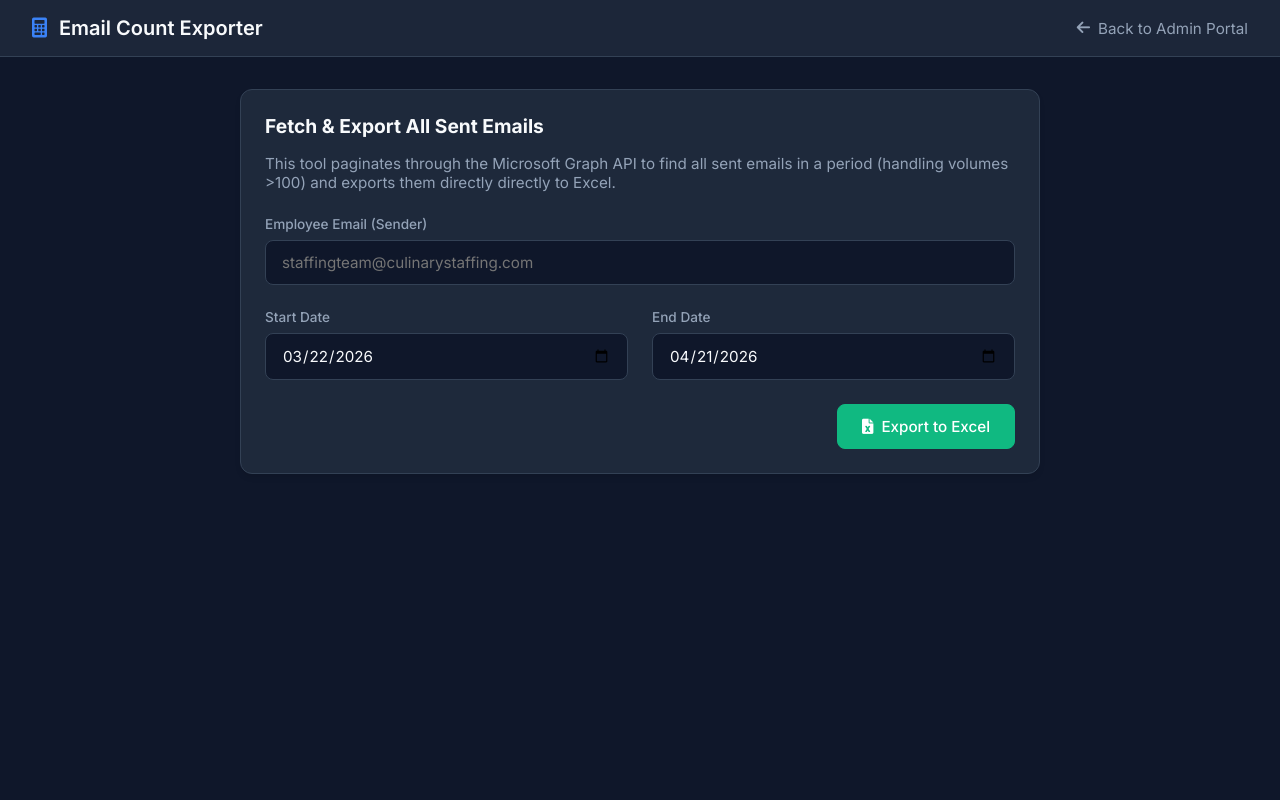
After one commit to JBiddlecome/GoLive_Staffing, a FastAPI app: template templates/apps/email_count.html in a window 1280 px wide. The commit adds this page. Run offline with FastAPI, Linux system fonts and the light colour scheme; the template is opened without the code that fills it, so the values that code supplies are empty; some libraries are stand-ins or nearby versions.

```diff
--- a/app.py
+++ b/app.py
@@ -52,6 +52,7 @@ from apps.client_communication_summary.views import router as client_communicati
 from apps.employee_available_shift_history.views import router as employee_available_shift_history_router
 from apps.admin_portal.views import router as admin_portal_router
 from apps.email_review.views import router as email_review_router
+from apps.email_count.views import router as email_count_router
 from apps.position_requests.views import router as position_requests_router
 from apps.flag_audit.views import router as flag_audit_router
 from apps.auth.views import router as auth_router, get_current_user
@@ -326,6 +327,11 @@ app.include_router(
     tags=["Email Review"],
 )
 app.include_router(
+    email_count_router,
+    prefix="/email-count",
+    tags=["Email Count"],
+)
+app.include_router(
     position_requests_router,
     prefix="/position-requests",
     tags=["Position Requests"],
--- /dev/null
+++ b/apps/email_count/__init__.py
@@ -0,0 +1 @@
+# views.py will be in this directory
--- /dev/null
+++ b/templates/apps/email_count.html
@@ -0,0 +1,215 @@
+<!DOCTYPE html>
+<html lang="en">
+<head>
+    <meta charset="UTF-8">
+    <meta name="viewport" content="width=device-width, initial-scale=1.0">
+    <title>Email Count | GoLive Staffing Admin</title>
+    <link href="https://fonts.googleapis.com/css2?family=Inter:wght@400;500;600;700&display=swap" rel="stylesheet">
+    <link href="https://cdnjs.cloudflare.com/ajax/libs/font-awesome/6.0.0-beta3/css/all.min.css" rel="stylesheet">
+    <style>
+        :root {
+            --bg-color: #0f172a;
+            --surface-color: #1e293b;
+            --surface-light: #334155;
+            --primary-color: #3b82f6;
+            --primary-hover: #2563eb;
+            --success-color: #10b981;
+            --text-primary: #f8fafc;
+            --text-secondary: #94a3b8;
+            --border-color: #334155;
+            --radius-md: 8px;
+            --radius-lg: 12px;
+            --transition: all 0.2s ease;
+        }
+
+        body {
+            font-family: 'Inter', sans-serif;
+            background-color: var(--bg-color);
+            color: var(--text-primary);
+            margin: 0;
+            min-height: 100vh;
+        }
+
+        .header {
+            padding: 1rem 2rem;
+            background-color: rgba(30, 41, 59, 0.9);
+            backdrop-filter: blur(8px);
+            border-bottom: 1px solid var(--border-color);
+            display: flex;
+            align-items: center;
+            justify-content: space-between;
+            position: sticky;
+            top: 0;
+            z-index: 50;
+        }
+
+        .header-title {
+            font-size: 1.25rem;
+            font-weight: 600;
+            display: flex;
+            align-items: center;
+            gap: 0.75rem;
+        }
+
+        .header-title i {
+            color: var(--primary-color);
+        }
+
+        .back-link {
+            color: var(--text-secondary);
+            text-decoration: none;
+            display: flex;
+            align-items: center;
+            gap: 0.5rem;
+            font-size: 0.95rem;
+            transition: var(--transition);
+        }
+
+        .back-link:hover {
+            color: var(--text-primary);
+        }
+
+        .container {
+            max-width: 800px;
+            margin: 0 auto;
+            padding: 2rem;
+        }
+
+        /* Form Area */
+        .search-card {
+            background-color: var(--surface-color);
+            border: 1px solid var(--border-color);
+            border-radius: var(--radius-lg);
+            padding: 1.5rem;
+            margin-bottom: 2rem;
+            box-shadow: 0 4px 6px -1px rgba(0, 0, 0, 0.1);
+        }
+
+        .form-grid {
+            display: grid;
+            grid-template-columns: 1fr 1fr;
+            gap: 1.5rem;
+        }
+
+        .form-group.full-width {
+            grid-column: span 2;
+        }
+
+        .form-group {
+            display: flex;
+            flex-direction: column;
+            gap: 0.5rem;
+        }
+
+        .form-label {
+            font-size: 0.85rem;
+            font-weight: 500;
+            color: var(--text-secondary);
+        }
+
+        .form-input {
+            background-color: var(--bg-color);
+            border: 1px solid var(--border-color);
+            color: var(--text-primary);
+            padding: 0.75rem 1rem;
+            border-radius: var(--radius-md);
+            font-size: 0.95rem;
+            font-family: inherit;
+            transition: var(--transition);
+        }
+
+        .form-input:focus {
+            outline: none;
+            border-color: var(--primary-color);
+            box-shadow: 0 0 0 2px rgba(59, 130, 246, 0.2);
+        }
+
+        .form-actions {
+            margin-top: 1.5rem;
+            display: flex;
+            justify-content: flex-end;
+        }
+
+        .btn {
+            background-color: var(--surface-light);
+            color: var(--text-primary);
+            border: 1px solid var(--border-color);
+            padding: 0.75rem 1.5rem;
+            border-radius: var(--radius-md);
+            font-size: 0.95rem;
+            font-weight: 500;
+            cursor: pointer;
+            display: inline-flex;
+            align-items: center;
+            gap: 0.5rem;
+            transition: var(--transition);
+            font-family: inherit;
+        }
+
+        .btn-success {
+            background-color: var(--success-color);
+            border-color: var(--success-color);
+            color: white;
+        }
+        .btn-success:hover { background-color: #059669; }
+
+    </style>
+</head>
+<body>
+
+    <header class="header">
+        <div class="header-title">
+            <i class="fa-solid fa-calculator"></i>
+            Email Count Exporter
+        </div>
+        <a href="/admin" class="back-link">
+            <i class="fa-solid fa-arrow-left"></i>
+            Back to Admin Portal
+        </a>
+    </header>
+
+    <div class="container">
+
+        <div class="search-card">
+            <h2 style="margin-top:0; font-size:1.2rem;">Fetch & Export All Sent Emails</h2>
+            <p style="color:var(--text-secondary); font-size:0.95rem; margin-bottom:1.5rem;">
+                This tool paginates through the Microsoft Graph API to find all sent emails in a period (handling volumes >100) and exports them directly directly to Excel.
+            </p>
+
+            <form action="/email-count/export" method="POST">
+                <div class="form-grid">
+                    <div class="form-group full-width">
+                        <label class="form-label">Employee Email (Sender)</label>
+                        <input type="email" id="employee_email" name="employee_email" class="form-input" placeholder="staffingteam@culinarystaffing.com" required>
+                    </div>
+                    <div class="form-group">
+                        <label class="form-label">Start Date</label>
+                        <input type="date" id="start_date" name="start_date" class="form-input" required>
+                    </div>
+                    <div class="form-group">
+                        <label class="form-label">End Date</label>
+                        <input type="date" id="end_date" name="end_date" class="form-input" required>
+                    </div>
+                </div>
+                <div class="form-actions">
+                    <button type="submit" class="btn btn-success" id="exportBtn">
+                        <i class="fa-solid fa-file-excel"></i> Export to Excel
+                    </button>
+                </div>
+            </form>
+        </div>
+
+    </div>
+
+    <script>
+        document.addEventListener('DOMContentLoaded', () => {
+            const today = new Date();
+            const lastMonth = new Date(today);
+            lastMonth.setDate(today.getDate() - 30);
+
+            document.getElementById('end_date').value = today.toISOString().split('T')[0];
+            document.getElementById('start_date').value = lastMonth.toISOString().split('T')[0];
+        });
+    </script>
+</body>
+</html>
```
Also changed, not shown: apps/email_count/views.py (added, +111 -0 lines), apps/interview_questions/views.py (+7 -2 lines), data/interview_question_responses.json (added, +118 -0 lines), templates/apps/admin_portal.html (+11 -0 lines), data/position_requests.json, 2 other files.
